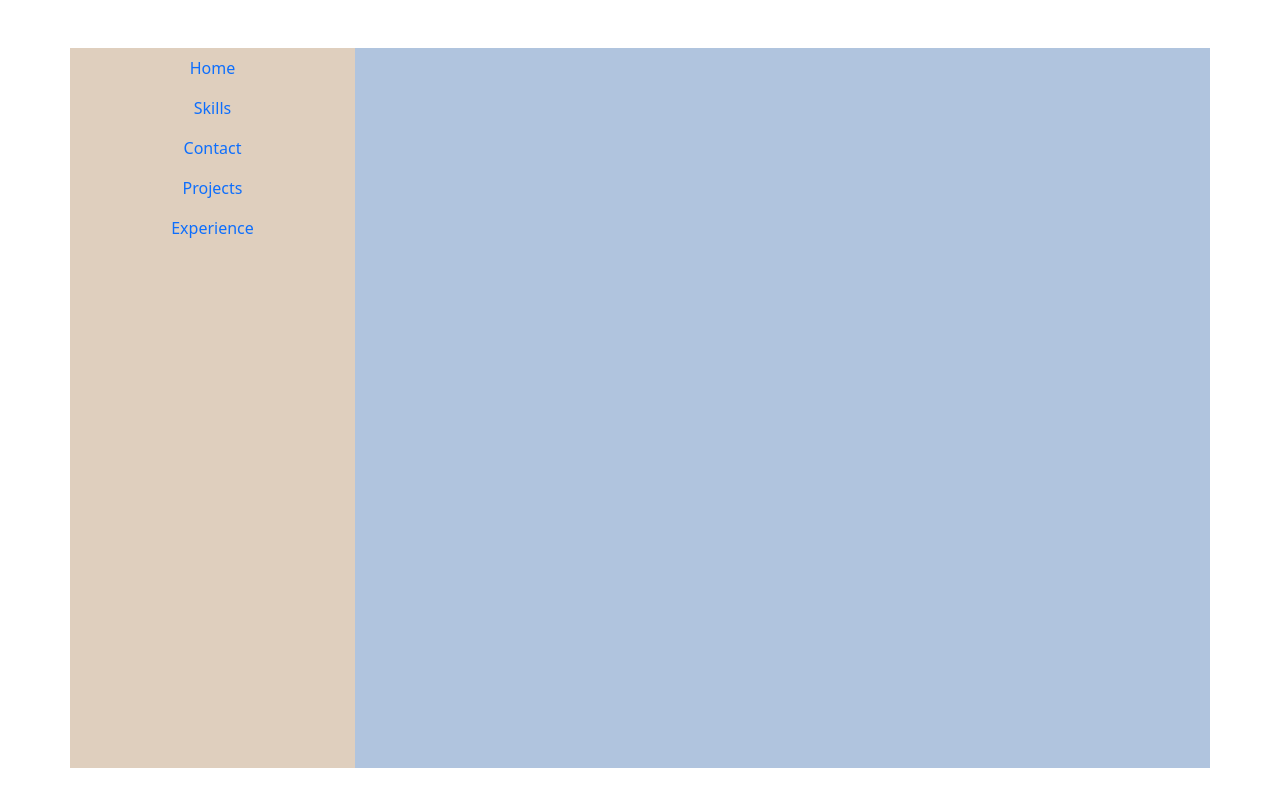
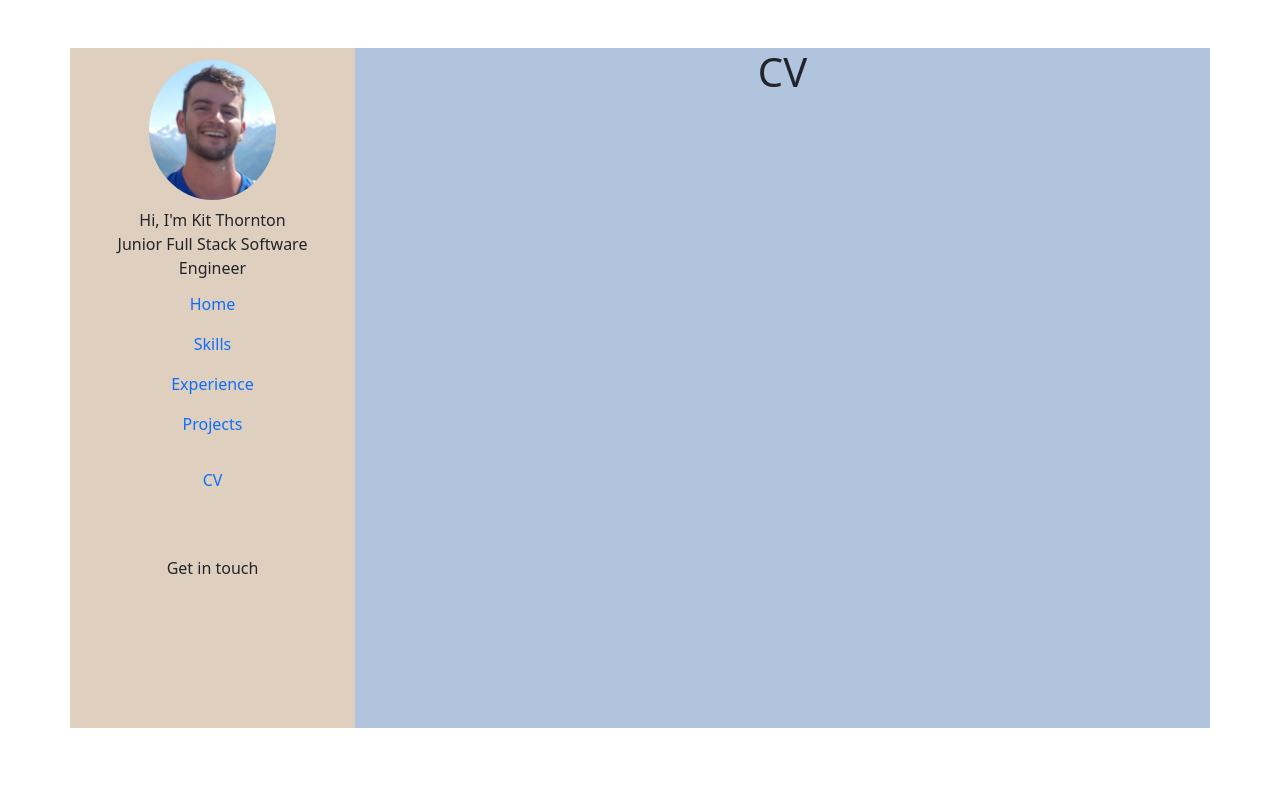
Before and after one commit to KitThornton/PortfolioWebsite, a React (Create React App) app: page /cv in a window 1280 px wide. Shown: the top 806 px of the page. Built offline with nearby package versions, Linux system fonts and the light colour scheme; some icons are missing.

Commit message:
add avatar and further styling

```diff
--- a/package.json
+++ b/package.json
@@ -10,6 +10,7 @@
     "react": "^17.0.2",
     "react-bootstrap": "^2.0.0",
     "react-dom": "^17.0.2",
+    "react-icons": "^4.3.1",
     "react-router": "^5.2.1",
     "react-router-bootstrap": "^0.25.0",
     "react-router-dom": "^5.3.0",
--- a/src/App.js
+++ b/src/App.js
@@ -1,6 +1,5 @@
 import './App.css';
 import {Container, Row, Col} from "react-bootstrap";
-// import Navbar from "./components/navbar/Navbar";
 import {BrowserRouter as Router, Switch, Route } from "react-router-dom";
 import Sidebar from "./components/sidebar/Sidebar";
 
@@ -20,6 +19,7 @@ function App() {
                             <Route exact path='/skills' component={Skills} />
                             <Route exact path='/projects' component={Projects} />
                             <Route exact path='/experience' component={Experience} />
+                            <Route exact path='/cv' component={CV} />
                         </Switch>
                     </Col>
                 </Row>
@@ -33,5 +33,6 @@ const Contact = () => <h1>Contact</h1>;
 const Experience = () => <h1>Experience</h1>;
 const Skills = () => <h1>Skills</h1>;
 const Projects = () => <h1>Projects</h1>;
+const CV = () => <h1>CV</h1>;
 
 export default App;
--- /dev/null
+++ b/src/components/avatar/Avatar.css
@@ -0,0 +1,8 @@
+.avatar {
+    /*display: block;*/
+    max-width: 60%;
+    height: auto;
+}
+.row {
+    text-align: center;
+}
--- /dev/null
+++ b/src/components/avatar/Avatar.js
@@ -0,0 +1,24 @@
+import React from 'react';
+import {Image, Container, Row, Col} from "react-bootstrap";
+import Me from "../../Thornton_Kit_close.jpg"
+import './Avatar.css'
+
+const Avatar = () => {
+    return (
+        <Container fluid className="py-1">
+            <Image src={Me} roundedCircle className="avatar m-2" />
+            <Row>
+                <Col className="text-center">
+                    Hi, I'm Kit Thornton
+                </Col>
+            </Row>
+            <Row>
+                <Col className="text-center">
+                    Junior Full Stack Software Engineer
+                </Col>
+            </Row>
+        </Container>
+    )
+}
+
+export default Avatar;
--- /dev/null
+++ b/src/components/contact/Contact.css
@@ -0,0 +1,3 @@
+a, a:visited, a:hover, a:active {
+    color: inherit;
+}
--- a/src/components/contact/Contact.js
+++ b/src/components/contact/Contact.js
@@ -1,10 +1,30 @@
 import React from 'react';
+import {AiOutlineLinkedin, AiOutlineHome, AiFillGithub, AiOutlineMail } from "react-icons/all";
+import {Container, Row, Col} from "react-bootstrap";
 
 const Contact = () => {
     return (
-        <div>
-
-        </div>
+        <Container className="pt-5">
+            <Row>
+                <Col  className="text-center py-2">
+                    Get in touch
+                </Col>
+            </Row>
+            <Row>
+                <Col>
+                    <a target="blank" href="https://www.linkedin.com/in/kit-thornton/"><AiOutlineLinkedin /></a>
+                </Col>
+                <Col>
+                    <a target="blank" href="https://www.kitthornton.dev/"><AiOutlineHome /></a>
+                </Col>
+                <Col>
+                    <a target="blank" href="https://github.com/KitThornton"><AiFillGithub /></a>
+                </Col>
+                <Col>
+                    <a target="blank" href="https://github.com/KitThornton"><AiOutlineMail /></a>
+                </Col>
+            </Row>
+        </Container>
     )
 }
 
--- a/src/components/navbar/Navbar.css
+++ b/src/components/navbar/Navbar.css
@@ -8,8 +8,8 @@
 /*    padding: 48px 0 0;*/
 /*    box-shadow: inset -1px 0 0 rgba(0, 0, 0, .1);*/
 /*}*/
-.sidebar {
-    min-height: 90vh !important;
-    background-color: #DFCFBE;
-    color: #282c34 !important;
-}
+/*.sidebar {*/
+    /*min-height: 90vh !important;*/
+    /*background-color: #DFCFBE;*/
+    /*color: #282c34 !important;*/
+/*}*/
--- a/src/components/navbar/Navbar.js
+++ b/src/components/navbar/Navbar.js
@@ -4,7 +4,7 @@ import './Navbar.css'
 
 const Navbar = () => {
     return (
-        <Nav className="col-12 d-none d-md-block sidebar"
+        <Nav className="col-12 d-none d-md-block"
              defaultActiveKey="/home"
              fill
              // variant="tabs"
@@ -16,13 +16,16 @@ const Navbar = () => {
                 <Nav.Link href="/skills">Skills</Nav.Link>
             </Nav.Item>
             <Nav.Item>
-                <Nav.Link href="/contact">Contact</Nav.Link>
+                <Nav.Link href="/experience">Experience</Nav.Link>
             </Nav.Item>
             <Nav.Item>
                 <Nav.Link href="/projects">Projects</Nav.Link>
             </Nav.Item>
             <Nav.Item>
-                <Nav.Link href="/experience">Experience</Nav.Link>
+                <Nav.Link disabled/>
+            </Nav.Item>
+            <Nav.Item>
+                <Nav.Link href="/cv">CV</Nav.Link>
             </Nav.Item>
         </Nav>
     );
--- a/src/components/sidebar/Sidebar.css
+++ b/src/components/sidebar/Sidebar.css
@@ -0,0 +1,9 @@
+.sidebar {
+    justify-content: center;
+    text-align: center;
+    /*align-items: center;*/
+    min-height: 85vh !important;
+    background-color: #DFCFBE;
+    /*color: #282c34 !important;*/
+    color: inherit;
+}
--- a/src/components/sidebar/Sidebar.js
+++ b/src/components/sidebar/Sidebar.js
@@ -1,13 +1,16 @@
 import React, {Fragment} from "react";
 import Navbar from "../navbar/Navbar";
 import Contact from "../contact/Contact";
+import './Sidebar.css'
+import Avatar from "../avatar/Avatar";
 
 const Sidebar = () => {
     return (
-        <Fragment>
+        <div className="sidebar">
+            <Avatar />
             <Navbar />
             <Contact />
-        </Fragment>
+        </div>
     )
 };
 
```
Also changed, not shown: src/Thornton_Kit_close.jpg (added), 1 other file (tests, documents, lock files or other folders).
